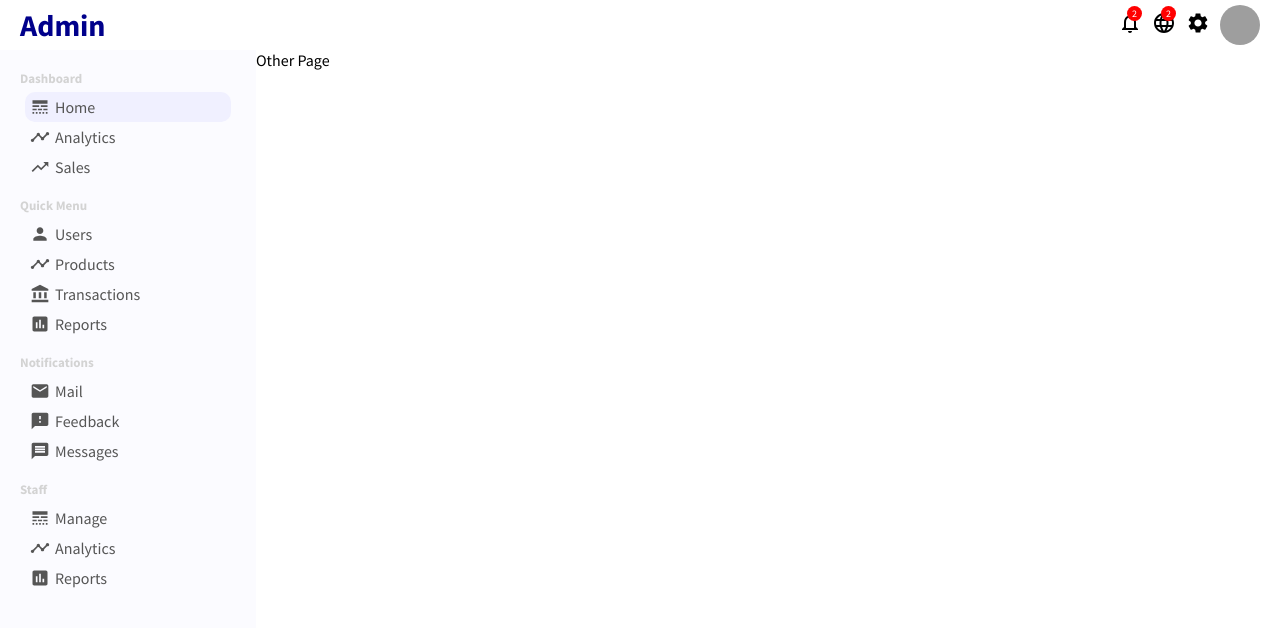
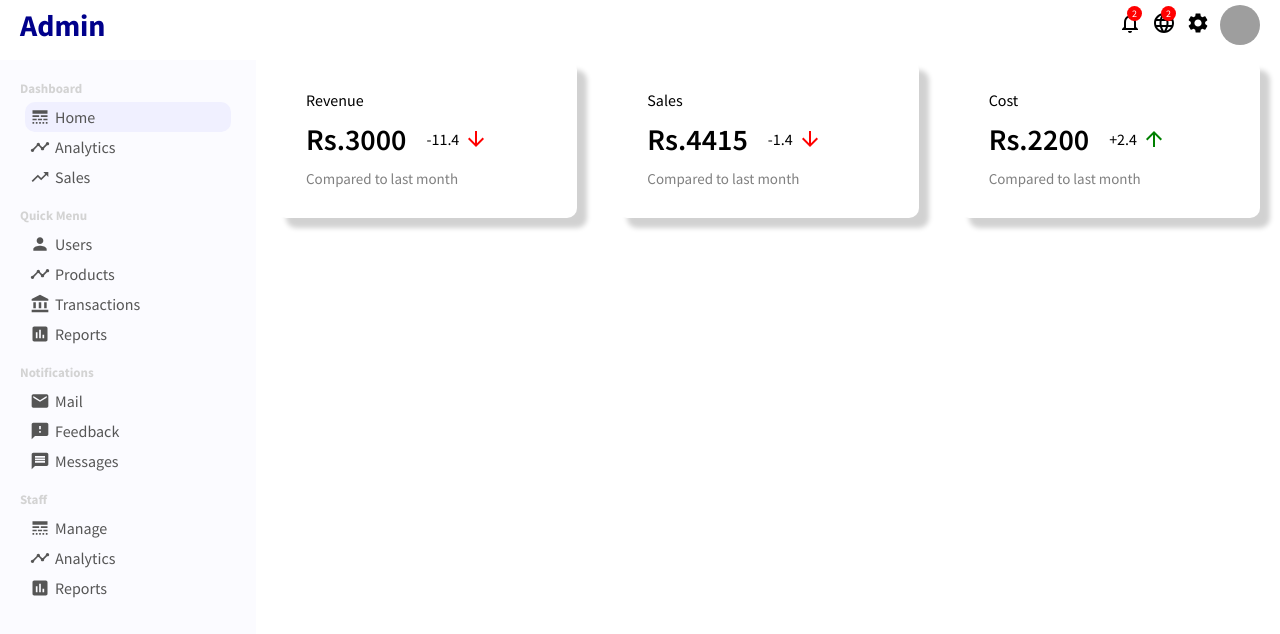
Before and after one commit to uankit/react-admin-dashboard, a React (Create React App) app: page / in a window 1280 px wide. Shown: the top 634 px of the page. Built offline with nearby package versions, Linux system fonts and the light colour scheme; grey boxes are pictures that could not be loaded.

Commit message:
Created FeaturedInfo Component

```diff
--- a/src/App.js
+++ b/src/App.js
@@ -1,6 +1,7 @@
 import SideBar from "./components/sidebar/SideBar";
 import TopBar from "./components/topBar/TopBar";
 import "./app.css";
+import HomePage from "./pages/homepage/HomePage";
 
 function App() {
   return (
@@ -8,7 +9,7 @@ function App() {
       <TopBar />
       <div className="container">
         <SideBar />
-        <div className="others">Other Page</div>
+        <HomePage />
       </div>
     </div>
   );
--- a/src/app.css
+++ b/src/app.css
@@ -1,7 +1,4 @@
 .container {
   display: flex;
+  margin-top: 10px;
 }
-
-.others {
-  flex: 4;
-}
--- /dev/null
+++ b/src/components/featuredInfo/FeaturedInfo.jsx
@@ -0,0 +1,43 @@
+import "./featuredInfo.css";
+import ArrowDownwardIcon from "@mui/icons-material/ArrowDownward";
+import ArrowUpwardIcon from "@mui/icons-material/ArrowUpward";
+function FeaturedInfo() {
+  return (
+    <div className="featured">
+      <div className="featuredItem">
+        <span className="featuredTitle">Revenue</span>
+        <div className="featuredMoneyContainer">
+          <span className="featuredMoney">Rs.3000</span>
+          <span className="featuredMoneyRate">
+            -11.4 <ArrowDownwardIcon className="featuredIcon negative" />
+          </span>
+        </div>
+        <span className="featuredSub">Compared to last month</span>
+      </div>
+
+      <div className="featuredItem">
+        <span className="featuredTitle">Sales</span>
+        <div className="featuredMoneyContainer">
+          <span className="featuredMoney">Rs.4415</span>
+          <span className="featuredMoneyRate">
+            -1.4 <ArrowDownwardIcon className="featuredIcon negative" />
+          </span>
+        </div>
+        <span className="featuredSub">Compared to last month</span>
+      </div>
+
+      <div className="featuredItem">
+        <span className="featuredTitle">Cost</span>
+        <div className="featuredMoneyContainer">
+          <span className="featuredMoney">Rs.2200</span>
+          <span className="featuredMoneyRate">
+            +2.4 <ArrowUpwardIcon className="featuredIcon" />
+          </span>
+        </div>
+        <span className="featuredSub">Compared to last month</span>
+      </div>
+    </div>
+  );
+}
+
+export default FeaturedInfo;
--- /dev/null
+++ b/src/components/featuredInfo/featuredInfo.css
@@ -0,0 +1,51 @@
+.featured {
+  width: 100%;
+  display: flex;
+  justify-content: space-between;
+}
+
+.featuredItem {
+  flex: 1;
+  margin: 0px 20px;
+  padding: 30px;
+  border-radius: 10px;
+  cursor: pointer;
+  box-shadow: 10px 10px 5px 0px rgba(0, 0, 0, 0.18);
+  -webkit-box-shadow: 10px 10px 5px 0px rgba(0, 0, 0, 0.18);
+  -moz-box-shadow: 10px 10px 5px 0px rgba(0, 0, 0, 0.18);
+}
+.featuredTitle{
+    font-style: 20px;
+}
+
+.featuredMoneyContainer{
+    margin: 10px 0px;
+    display: flex;
+    align-items: center;
+}
+
+.featuredMoney{
+    font-size: 30px;
+    font-weight: 600;
+}
+
+.featuredMoneyRate{
+    display: flex;
+    align-items: center;
+    margin-left: 20px;
+}
+
+.featuredIcon{
+    font-size: 14px;
+    margin-left: 5px;
+    color: green;
+}
+
+.featuredIcon.negative{
+    color: red;
+}
+
+.featuredSub{
+    font-size: 15px;
+    color: gray;
+}
--- /dev/null
+++ b/src/pages/homepage/HomePage.jsx
@@ -0,0 +1,12 @@
+import FeaturedInfo from "../../components/featuredInfo/FeaturedInfo";
+import "./homepage.css";
+
+function HomePage() {
+  return (
+    <div className="home">
+      <FeaturedInfo />
+    </div>
+  );
+}
+
+export default HomePage;
--- /dev/null
+++ b/src/pages/homepage/homepage.css
@@ -0,0 +1,3 @@
+.home {
+    flex: 4;
+  }
```
